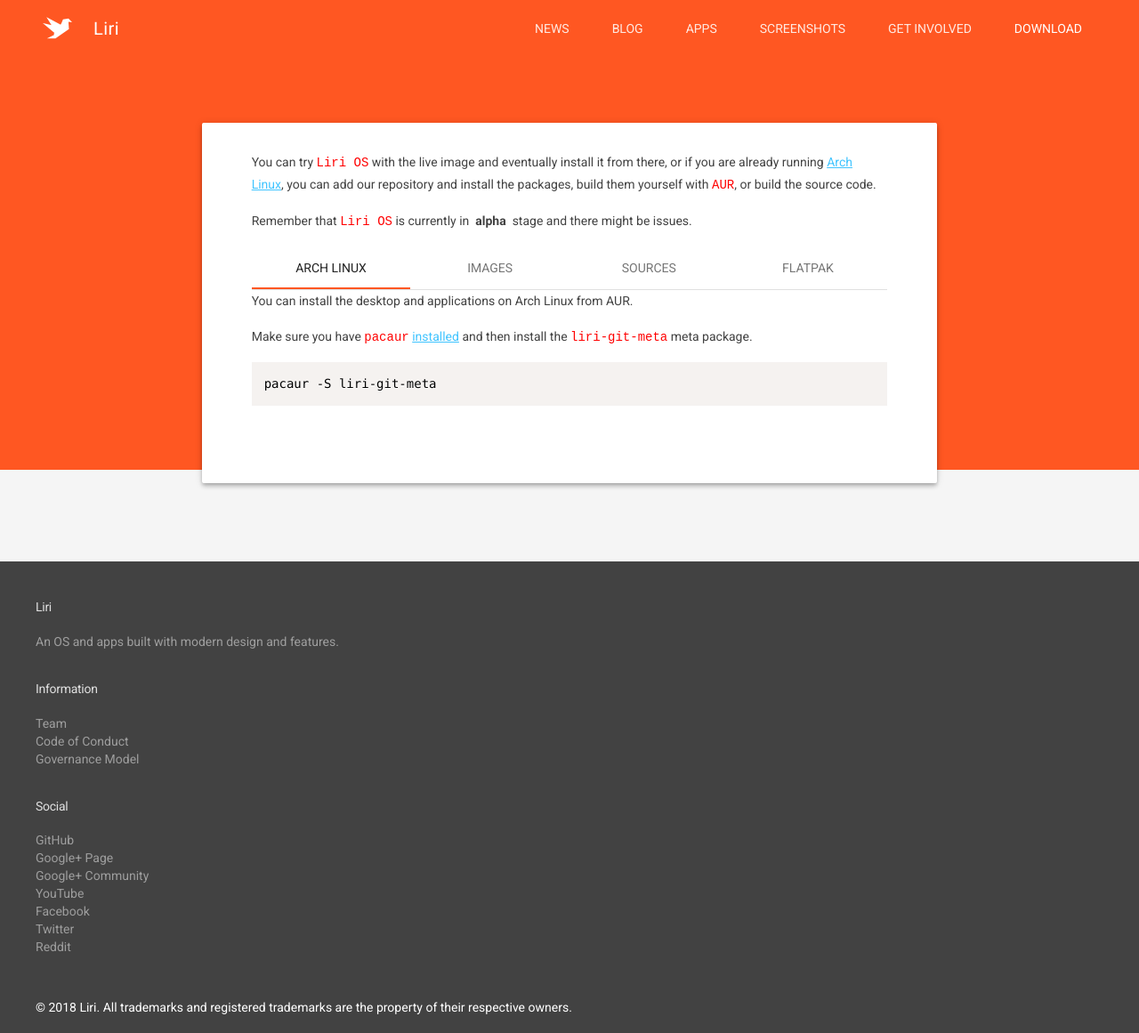
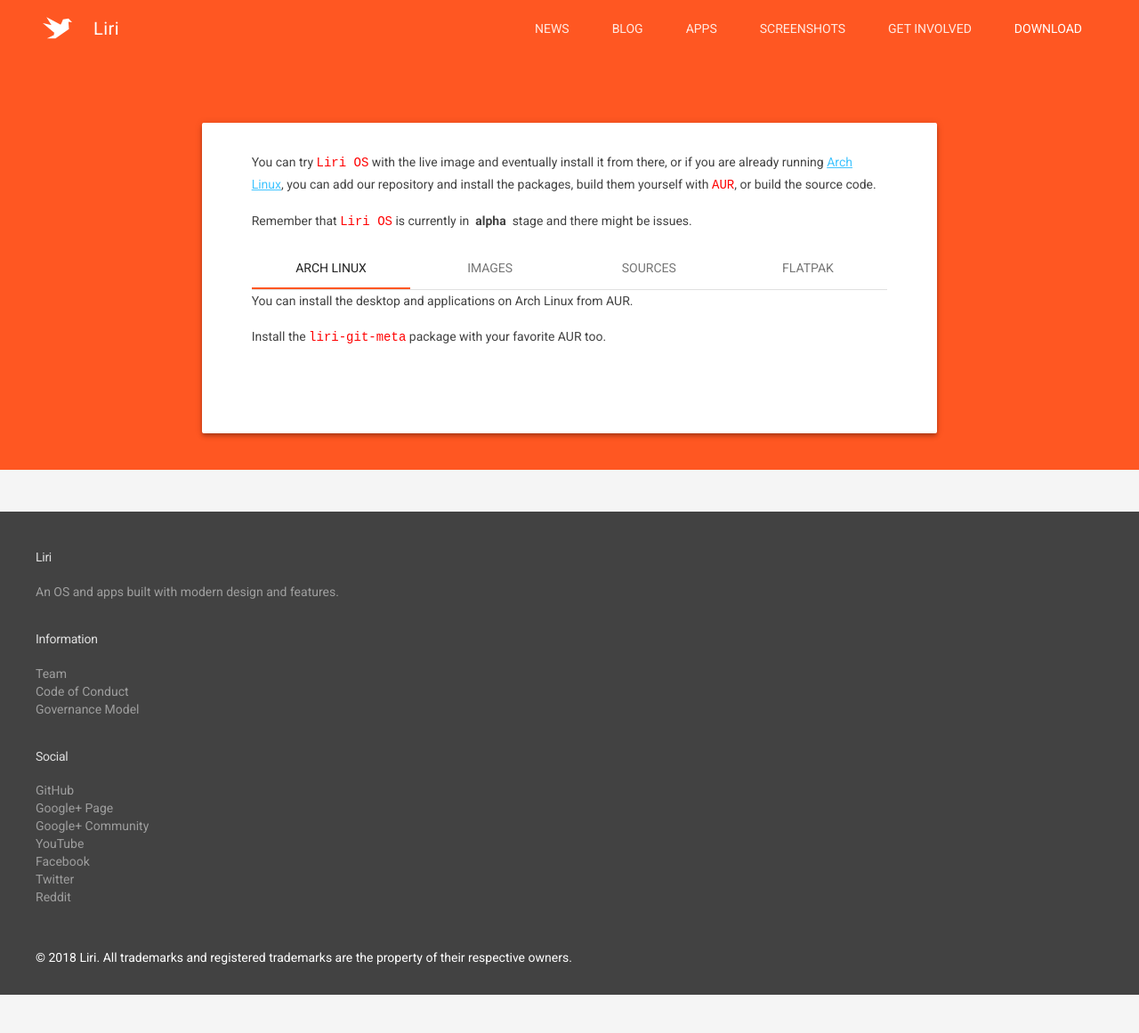
Before and after one commit to lirios/lirios.github.io, a Jekyll site: the page built from download/index.html, in a window 1280 px wide. Shown: the whole page at 89% size. Built offline with Jekyll 4.4.1, drawn with Linux system fonts in a browser that asks for light colours; nearby versions of some CDN libraries; some web fonts are replaced; library files that are not in the unit come from our copies.

Commit message:
Remove any reference to pacaur
Turns out it's no longer maintained.
Given the situation is constantly changing I just remove any reference.
Arch Linux users know what to use.

```diff
--- a/download/index.html
+++ b/download/index.html
@@ -35,10 +35,8 @@
       You can install the desktop and applications on Arch Linux from AUR.
     </p>
     <p>
-      Make sure you have <code>pacaur</code> <a href="https://www.ostechnix.com/install-pacaur-arch-linux/" target="_blank">installed</a>
-      and then install the <code>liri-git-meta</code> meta package.
+      Install the <code>liri-git-meta</code> package with your favorite AUR too.
     </p>
-    <pre><code class="language-bash">pacaur -S liri-git-meta</code></pre>
 <!--
     <p>
       You can install the desktop and applications on Arch Linux using the <code>liri-unstable</code> repository.<br>
```
